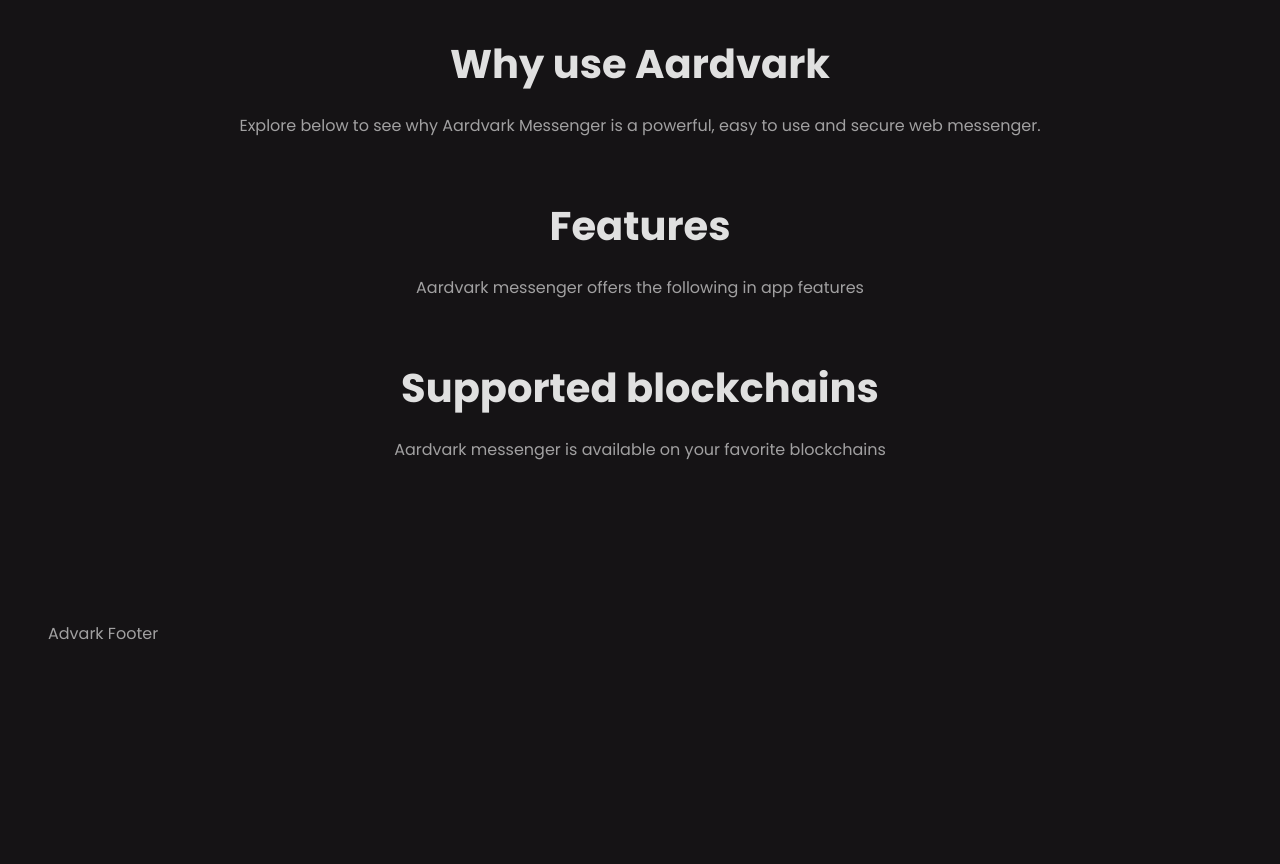
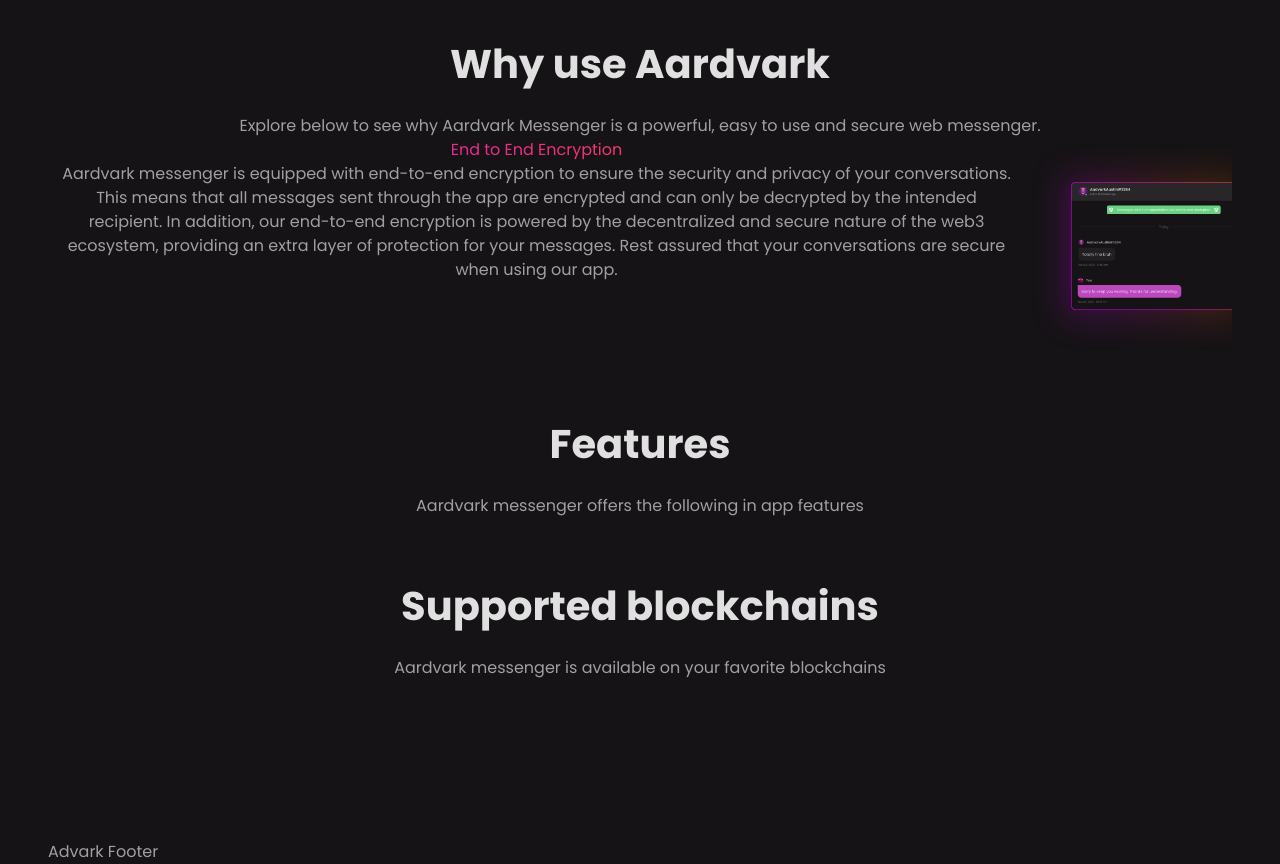
Before and after one commit to marvy-codes/advark-landingPage, a Vue app: page / in a window 1280 px wide. Shown: the part 820-1684 px from the top of the page. Before the commit the page ends 1466 px from the top, so only its background shows below. Built offline with nearby package versions, Linux system fonts and the light colour scheme; a web font is replaced by a local one.

Commit message:
feat: commit

```diff
--- a/src/views/HomeView.vue
+++ b/src/views/HomeView.vue
@@ -70,7 +70,6 @@
           </div>
         </div>
 
-
         <!-- why aadvark section -->
         <div class="mt-[56px]">
           <div>
@@ -82,8 +81,32 @@
             Explore below to see why Aardvark Messenger is a powerful, easy to
             use and secure web messenger.
           </div>
+
+          <div class="mt-[mkkkkkkkkkkk48px]">
+            <div class="md:flex">
+              <div class="text-center  ">
+                <h2 class="custom_text_gradient ">End to End Encryption</h2>
+                <div class="px-[14px]">
+                  Aardvark messenger is equipped with end-to-end encryption to
+                  ensure the security and privacy of your conversations. This
+                  means that all messages sent through the app are encrypted and
+                  can only be decrypted by the intended recipient. In addition,
+                  our end-to-end encryption is powered by the decentralized and
+                  secure nature of the web3 ecosystem, providing an extra layer
+                  of protection for your messages. Rest assured that your
+                  conversations are secure when using our app.
+                </div>
+              </div>
+              <div>
+                <img src="../assets/whyimage1.png" alt="encryption" />
+              </div>
+            </div>
+
+            <div></div>
+            <div></div>
+            <div></div>
+          </div>
         </div>
-
 
         <!-- Features section -->
         <div class="mt-[56px]">
@@ -93,10 +116,9 @@
           <div
             class="mx-[42px] mt-[18px] text-center text-sm leading-[22px] lg:mx-auto lg:w-[900px] lg:text-base lg:font-normal lg:leading-6"
           >
-          Aardvark messenger offers the following in app features
+            Aardvark messenger offers the following in app features
           </div>
         </div>
-
 
         <!-- Supported blockchains -->
         <div class="mt-[56px]">
```
